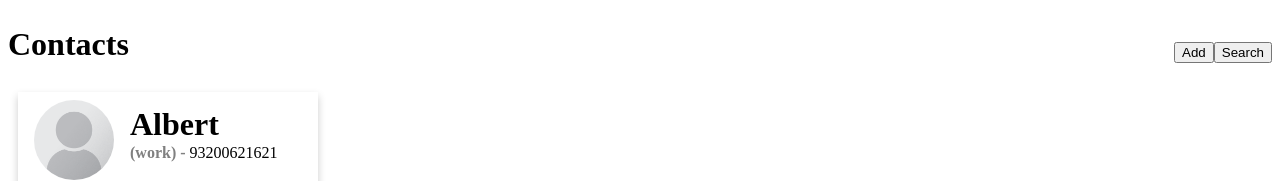
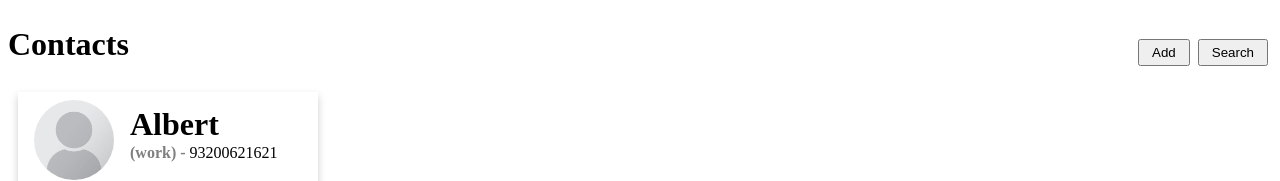
Before and after one commit to kaikcreator/angular-school-c2, an Angular app: page / in a window 1280 px wide. Shown: the top 181 px of the page. Built offline with nearby package versions, Linux system fonts and the light colour scheme.

Commit message:
Added new component bar-button

```diff
--- a/src/app/app.module.ts
+++ b/src/app/app.module.ts
@@ -7,6 +7,7 @@ import { ContactComponent } from './contact/contact.component';
 import { ContactDetailComponent } from './contact-detail/contact-detail.component';
 import { HighlightDirective } from './highlight.directive';
 import { StickyBarComponent } from './sticky-bar/sticky-bar.component';
+import { BarButtonComponent } from './bar-button/bar-button.component';
 
 @NgModule({
   declarations: [
@@ -15,7 +16,8 @@ import { StickyBarComponent } from './sticky-bar/sticky-bar.component';
     ContactComponent,
     ContactDetailComponent,
     HighlightDirective,
-    StickyBarComponent
+    StickyBarComponent,
+    BarButtonComponent
   ],
   imports: [
     BrowserModule
--- /dev/null
+++ b/src/app/bar-button/bar-button.component.html
@@ -0,0 +1,3 @@
+<button #btn>
+  <ng-content></ng-content>
+</button>
--- /dev/null
+++ b/src/app/bar-button/bar-button.component.scss
@@ -0,0 +1,4 @@
+button{
+    margin: 4px;
+    padding: 4px 12px;
+}
--- /dev/null
+++ b/src/app/bar-button/bar-button.component.ts
@@ -0,0 +1,16 @@
+import { Component, OnInit, ViewChild } from '@angular/core';
+
+@Component({
+  selector: 'app-bar-button',
+  templateUrl: './bar-button.component.html',
+  styleUrls: ['./bar-button.component.scss']
+})
+export class BarButtonComponent implements OnInit {
+
+  @ViewChild('btn') button;
+  constructor() { }
+
+  ngOnInit() {
+  }
+
+}
--- a/src/app/contacts-list/contacts-list.component.html
+++ b/src/app/contacts-list/contacts-list.component.html
@@ -1,6 +1,6 @@
 <app-sticky-bar #stickyBar>
-    <button>Add</button>
-    <button>Search</button>
+    <app-bar-button>Add</app-bar-button>
+    <app-bar-button>Search</app-bar-button>
     <h1>Contacts</h1>
 </app-sticky-bar>
 
--- a/src/app/sticky-bar/sticky-bar.component.html
+++ b/src/app/sticky-bar/sticky-bar.component.html
@@ -3,7 +3,7 @@
   <ng-content></ng-content>
 
   <div class="buttons">
-    <ng-content select="button"></ng-content>
+    <ng-content select="app-bar-button"></ng-content>
   </div>
 
 </div>
```
